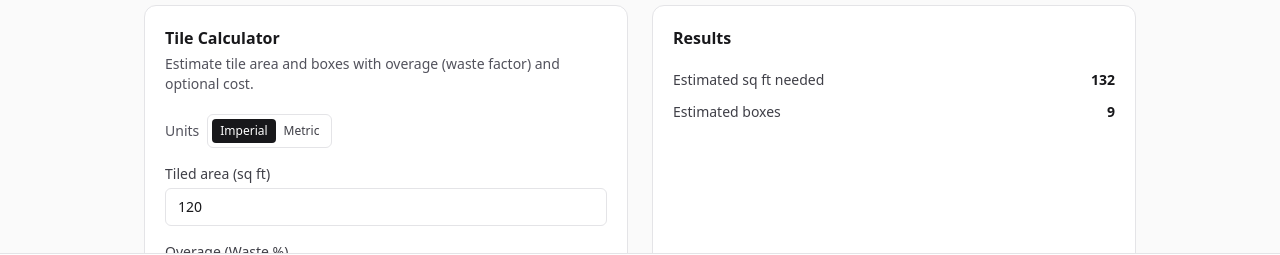
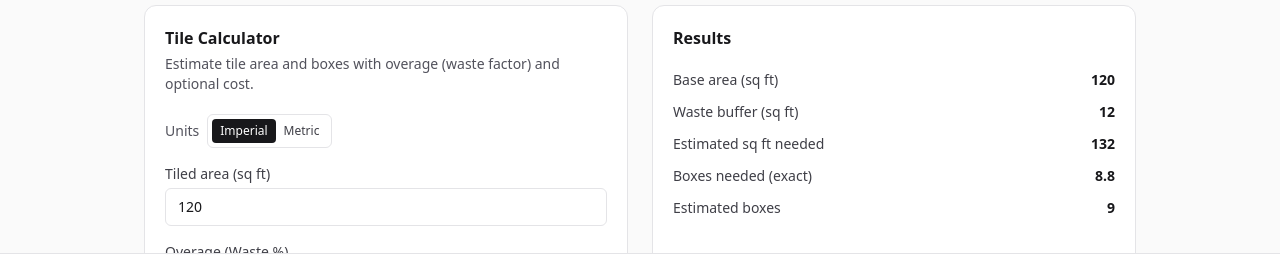
Before and after one commit to shifang52221/calc-site, a Next.js app: page /en/calculators/home-improvement/tile in a window 1280 px wide. Shown: the part 450-705 px from the top of the page. Built offline with nearby package versions, Linux system fonts and the light colour scheme; no server answers.

Commit message:
feat: add waste breakdowns to key calculators

```diff
--- a/src/calculators/flooring/FlooringCalculator.tsx
+++ b/src/calculators/flooring/FlooringCalculator.tsx
@@ -39,7 +39,7 @@ export function FlooringCalculator() {
   const [waste, setWaste] = useQueryParamState("waste", defaultWaste);
   const [price, setPrice] = useQueryParamState("price", defaultPrice);
 
-  const { neededSqFt, cost } = useMemo(() => {
+  const { baseAreaSqFt, wasteSqFt, neededSqFt, cost } = useMemo(() => {
     const areaSqFtValue =
       unitSystem === "metric" ? m2ToSqFt(parseNumber(areaSqFt)) : parseNumber(areaSqFt);
     const pricePerSqFtValue =
@@ -124,6 +124,30 @@ export function FlooringCalculator() {
         <CalculatorResultList>
           <CalculatorResultRow
             label={
+              unitSystem === "metric"
+                ? t("results.baseM2")
+                : t("results.baseSqFt")
+            }
+            value={
+              unitSystem === "metric"
+                ? formatNumber(sqFtToM2(baseAreaSqFt), 2)
+                : formatNumber(baseAreaSqFt, 1)
+            }
+          />
+          <CalculatorResultRow
+            label={
+              unitSystem === "metric"
+                ? t("results.wasteM2")
+                : t("results.wasteSqFt")
+            }
+            value={
+              unitSystem === "metric"
+                ? formatNumber(sqFtToM2(wasteSqFt), 2)
+                : formatNumber(wasteSqFt, 1)
+            }
+          />
+          <CalculatorResultRow
+            label={
               unitSystem === "metric" ? t("results.neededM2") : t("results.neededSqFt")
             }
             value={
--- a/src/calculators/flooring/calc.ts
+++ b/src/calculators/flooring/calc.ts
@@ -5,6 +5,8 @@ export type FlooringInputs = {
 };
 
 export type FlooringResults = {
+  baseAreaSqFt: number;
+  wasteSqFt: number;
   neededSqFt: number;
   cost?: number;
 };
@@ -14,14 +16,15 @@ export function calculateFlooring({
   wastePercent,
   pricePerSqFt,
 }: FlooringInputs): FlooringResults {
-  const baseArea = Math.max(0, areaSqFt);
-  const multiplier = 1 + Math.max(0, wastePercent) / 100;
-  const neededSqFt = baseArea * multiplier;
+  const baseAreaSqFt = Math.max(0, areaSqFt);
+  const wasteMultiplier = Math.max(0, wastePercent) / 100;
+  const wasteSqFt = Math.max(0, baseAreaSqFt * wasteMultiplier);
+  const neededSqFt = baseAreaSqFt + wasteSqFt;
 
   const cost =
     typeof pricePerSqFt === "number" && isFinite(pricePerSqFt)
       ? Math.max(0, pricePerSqFt) * neededSqFt
       : undefined;
 
-  return { neededSqFt, cost };
+  return { baseAreaSqFt, wasteSqFt, neededSqFt, cost };
 }
--- a/src/calculators/paint/PaintCalculator.tsx
+++ b/src/calculators/paint/PaintCalculator.tsx
@@ -52,7 +52,7 @@ export function PaintCalculator() {
   const [waste, setWaste] = useQueryParamState("waste", defaultWaste);
   const [price, setPrice] = useQueryParamState("price", defaultPrice);
 
-  const { gallons, cost } = useMemo(() => {
+  const { baseGallons, wasteGallons, gallons, cost } = useMemo(() => {
     const areaSqFtValue =
       unitSystem === "metric"
         ? m2ToSqFt(parseNumber(areaSqFt))
@@ -176,6 +176,30 @@ export function PaintCalculator() {
         <CalculatorResultList>
           <CalculatorResultRow
             label={
+              unitSystem === "metric"
+                ? t("results.baseLiters")
+                : t("results.baseGallons")
+            }
+            value={
+              unitSystem === "metric"
+                ? formatNumber(gallonsToLiters(baseGallons), 2)
+                : formatNumber(baseGallons, 2)
+            }
+          />
+          <CalculatorResultRow
+            label={
+              unitSystem === "metric"
+                ? t("results.wasteLiters")
+                : t("results.wasteGallons")
+            }
+            value={
+              unitSystem === "metric"
+                ? formatNumber(gallonsToLiters(wasteGallons), 2)
+                : formatNumber(wasteGallons, 2)
+            }
+          />
+          <CalculatorResultRow
+            label={
               unitSystem === "metric" ? t("results.liters") : t("results.gallons")
             }
             value={
--- a/src/calculators/paint/calc.ts
+++ b/src/calculators/paint/calc.ts
@@ -7,6 +7,8 @@ export type PaintInputs = {
 };
 
 export type PaintResults = {
+  baseGallons: number;
+  wasteGallons: number;
   gallons: number;
   cost?: number;
 };
@@ -21,16 +23,18 @@ export function calculatePaint({
   const normalizedArea = Math.max(0, areaSqFt);
   const normalizedCoats = Math.max(1, coats);
   const normalizedCoverage = Math.max(1, coverageSqFtPerGallon);
-  const multiplier = 1 + Math.max(0, wastePercent) / 100;
+  const wasteMultiplier = Math.max(0, wastePercent) / 100;
 
-  const gallonsRaw =
-    (normalizedArea * normalizedCoats * multiplier) / normalizedCoverage;
-  const gallons = Math.max(0, gallonsRaw);
+  const baseGallonsRaw =
+    (normalizedArea * normalizedCoats) / normalizedCoverage;
+  const baseGallons = Math.max(0, baseGallonsRaw);
+  const wasteGallons = Math.max(0, baseGallons * wasteMultiplier);
+  const gallons = Math.max(0, baseGallons + wasteGallons);
 
   const cost =
     typeof pricePerGallon === "number" && isFinite(pricePerGallon)
       ? Math.max(0, pricePerGallon) * gallons
       : undefined;
 
-  return { gallons, cost };
+  return { baseGallons, wasteGallons, gallons, cost };
 }
--- a/src/calculators/tile/TileCalculator.tsx
+++ b/src/calculators/tile/TileCalculator.tsx
@@ -47,7 +47,8 @@ export function TileCalculator() {
     defaultPricePerBox,
   );
 
-  const { neededSqFt, boxes, cost } = useMemo(() => {
+  const { baseAreaSqFt, wasteSqFt, neededSqFt, boxesRaw, boxes, cost } =
+    useMemo(() => {
     const coverageSqFt =
       unitSystem === "metric"
         ? m2ToSqFt(parseNumber(coveragePerBox))
@@ -63,7 +64,7 @@ export function TileCalculator() {
       coverageSqFtPerBox: coverage > 0 ? coverage : undefined,
       pricePerBox: pricePerBox.trim() ? parseNumber(pricePerBox) : undefined,
     });
-  }, [areaSqFt, coveragePerBox, pricePerBox, unitSystem, waste]);
+    }, [areaSqFt, coveragePerBox, pricePerBox, unitSystem, waste]);
 
   return (
     <div className="grid gap-6 lg:grid-cols-2">
@@ -140,6 +141,30 @@ export function TileCalculator() {
           <CalculatorResultRow
             label={
               unitSystem === "metric"
+                ? t("results.baseM2")
+                : t("results.baseSqFt")
+            }
+            value={
+              unitSystem === "metric"
+                ? formatNumber(sqFtToM2(baseAreaSqFt), 2)
+                : formatNumber(baseAreaSqFt, 1)
+            }
+          />
+          <CalculatorResultRow
+            label={
+              unitSystem === "metric"
+                ? t("results.wasteM2")
+                : t("results.wasteSqFt")
+            }
+            value={
+              unitSystem === "metric"
+                ? formatNumber(sqFtToM2(wasteSqFt), 2)
+                : formatNumber(wasteSqFt, 1)
+            }
+          />
+          <CalculatorResultRow
+            label={
+              unitSystem === "metric"
                 ? t("results.neededM2")
                 : t("results.neededSqFt")
             }
@@ -149,6 +174,12 @@ export function TileCalculator() {
                 : formatNumber(neededSqFt, 1)
             }
           />
+          {typeof boxesRaw === "number" ? (
+            <CalculatorResultRow
+              label={t("results.boxesExact")}
+              value={formatNumber(boxesRaw, 2)}
+            />
+          ) : null}
           {typeof boxes === "number" ? (
             <CalculatorResultRow label={t("results.boxes")} value={boxes} />
           ) : null}
--- a/src/calculators/tile/calc.ts
+++ b/src/calculators/tile/calc.ts
@@ -6,7 +6,10 @@ export type TileInputs = {
 };
 
 export type TileResults = {
+  baseAreaSqFt: number;
+  wasteSqFt: number;
   neededSqFt: number;
+  boxesRaw?: number;
   boxes?: number;
   cost?: number;
 };
@@ -17,9 +20,10 @@ export function calculateTile({
   coverageSqFtPerBox,
   pricePerBox,
 }: TileInputs): TileResults {
-  const baseArea = Math.max(0, areaSqFt);
-  const multiplier = 1 + Math.max(0, wastePercent) / 100;
-  const neededSqFt = baseArea * multiplier;
+  const baseAreaSqFt = Math.max(0, areaSqFt);
+  const wasteMultiplier = 1 + Math.max(0, wastePercent) / 100;
+  const neededSqFt = baseAreaSqFt * wasteMultiplier;
+  const wasteSqFt = Math.max(0, neededSqFt - baseAreaSqFt);
 
   const boxesRaw =
     typeof coverageSqFtPerBox === "number" && isFinite(coverageSqFtPerBox)
@@ -35,5 +39,5 @@ export function calculateTile({
       ? Math.max(0, pricePerBox) * boxes
       : undefined;
 
-  return { neededSqFt, boxes, cost };
+  return { baseAreaSqFt, wasteSqFt, neededSqFt, boxesRaw, boxes, cost };
 }
```
Also changed, not shown: src/messages/en.json, src/messages/es.json, src/messages/zh-TW.json.
